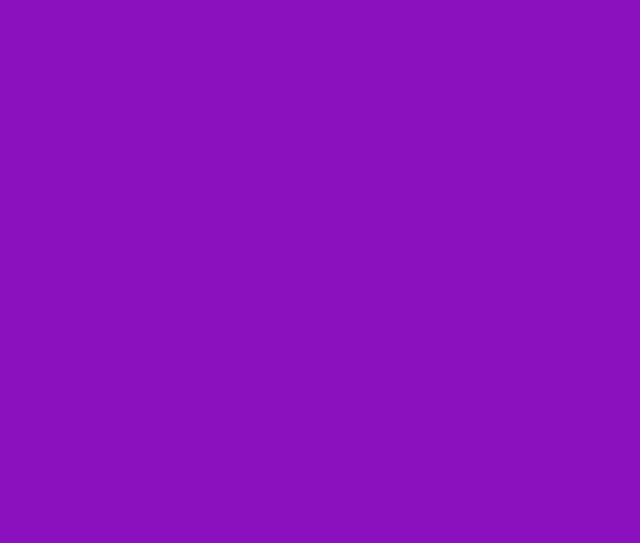
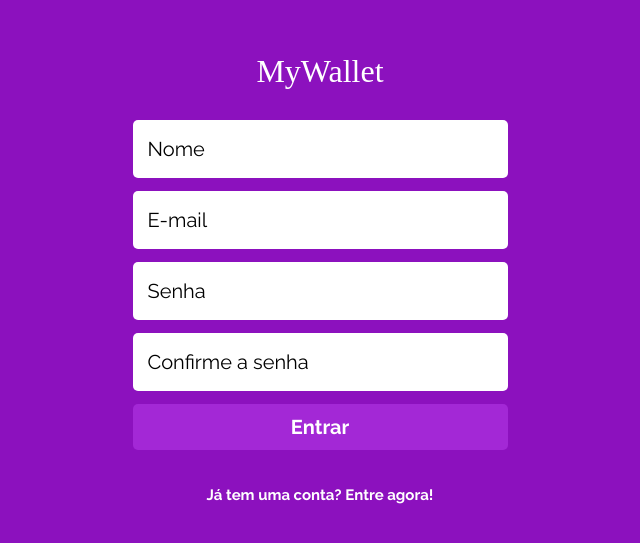
Before and after one commit to Ikusa0/projeto13-mywallet-front, a React (Create React App) app: page /sing_up in a window 1280 px wide. Before the commit this address had no page. Shown: the part 125-668 px from the top of the page, without its empty margins (320-960 px from the left). Built offline with nearby package versions, Linux system fonts and the light colour scheme; a web font is replaced by a local one.

Commit message:
feature: singup page style implemented

```diff
--- a/src/App.js
+++ b/src/App.js
@@ -1,6 +1,7 @@
 import { BrowserRouter, Route, Routes, Navigate } from "react-router-dom";
 import UserProvider from "./Contexts/UserContext";
 import Login from "./Pages/Login";
+import SingUp from "./Pages/SingUp";
 
 export default function App() {
   return (
@@ -9,6 +10,7 @@ export default function App() {
         <Routes>
           <Route path="/" element={<Navigate replace to="/login" />} />
           <Route path="/login" element={<Login />} />
+          <Route path="/sing_up" element={<SingUp />} />
         </Routes>
       </BrowserRouter>
     </UserProvider>
--- /dev/null
+++ b/src/Pages/SingUp.js
@@ -0,0 +1,100 @@
+import React from "react";
+import axios from "axios";
+import styled from "styled-components";
+import { Link } from "react-router-dom";
+import Form from "../Components/Form";
+import Logo from "../Components/Logo";
+import Page from "../Layouts/Page";
+
+export default function SingUp() {
+  const [name, setName] = React.useState("");
+  const [email, setEmail] = React.useState("");
+  const [password, setPassword] = React.useState("");
+  const [confirmPassword, setConfirmPassword] = React.useState("");
+  const [disabled, setDisabled] = React.useState(false);
+
+  function handleSubmit(e) {
+    e.preventDefault();
+    setDisabled(true);
+
+    // TODO: enviar dados para o back
+  }
+
+  const formData = {
+    form: { onSubmit: handleSubmit },
+    inputs: [
+      {
+        onChange: (e) => {
+          setName(e.target.value);
+        },
+        value: name,
+        placeholder: "Nome",
+        required: true,
+        type: "text",
+        disabled,
+      },
+      {
+        onChange: (e) => {
+          setEmail(e.target.value);
+        },
+        value: email,
+        placeholder: "E-mail",
+        required: true,
+        type: "email",
+        disabled,
+      },
+      {
+        onChange: (e) => {
+          setPassword(e.target.value);
+        },
+        value: password,
+        placeholder: "Senha",
+        type: "password",
+        required: true,
+        disabled,
+      },
+      {
+        onChange: (e) => {
+          setConfirmPassword(e.target.value);
+        },
+        value: confirmPassword,
+        placeholder: "Confirme a senha",
+        type: "password",
+        required: true,
+        disabled,
+      },
+    ],
+    button: {
+      text: "Entrar",
+      disabled,
+    },
+  };
+
+  return (
+    <Container>
+      <Page>
+        <Logo />
+        <Form data={formData} />
+        <Link to="/login">Já tem uma conta? Entre agora!</Link>
+      </Page>
+    </Container>
+  );
+}
+
+const Container = styled.div`
+  height: 100vh;
+  display: flex;
+  flex-direction: column;
+  padding: 70px 35px;
+  align-items: center;
+  justify-content: center;
+  box-sizing: border-box;
+  text-align: center;
+
+  a {
+    font-style: normal;
+    font-weight: 700;
+    font-size: 15px;
+    line-height: 18px;
+  }
+`;
```
